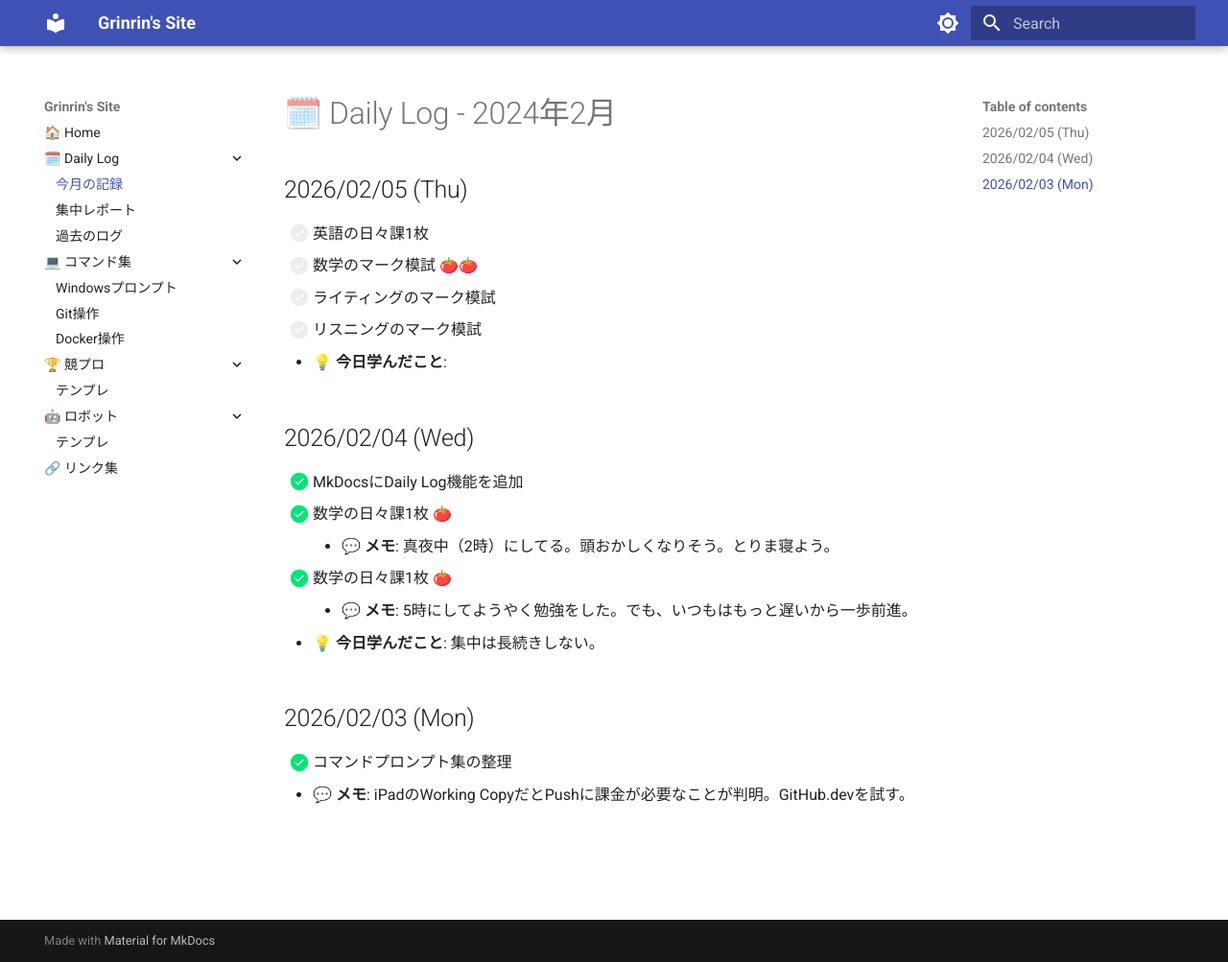
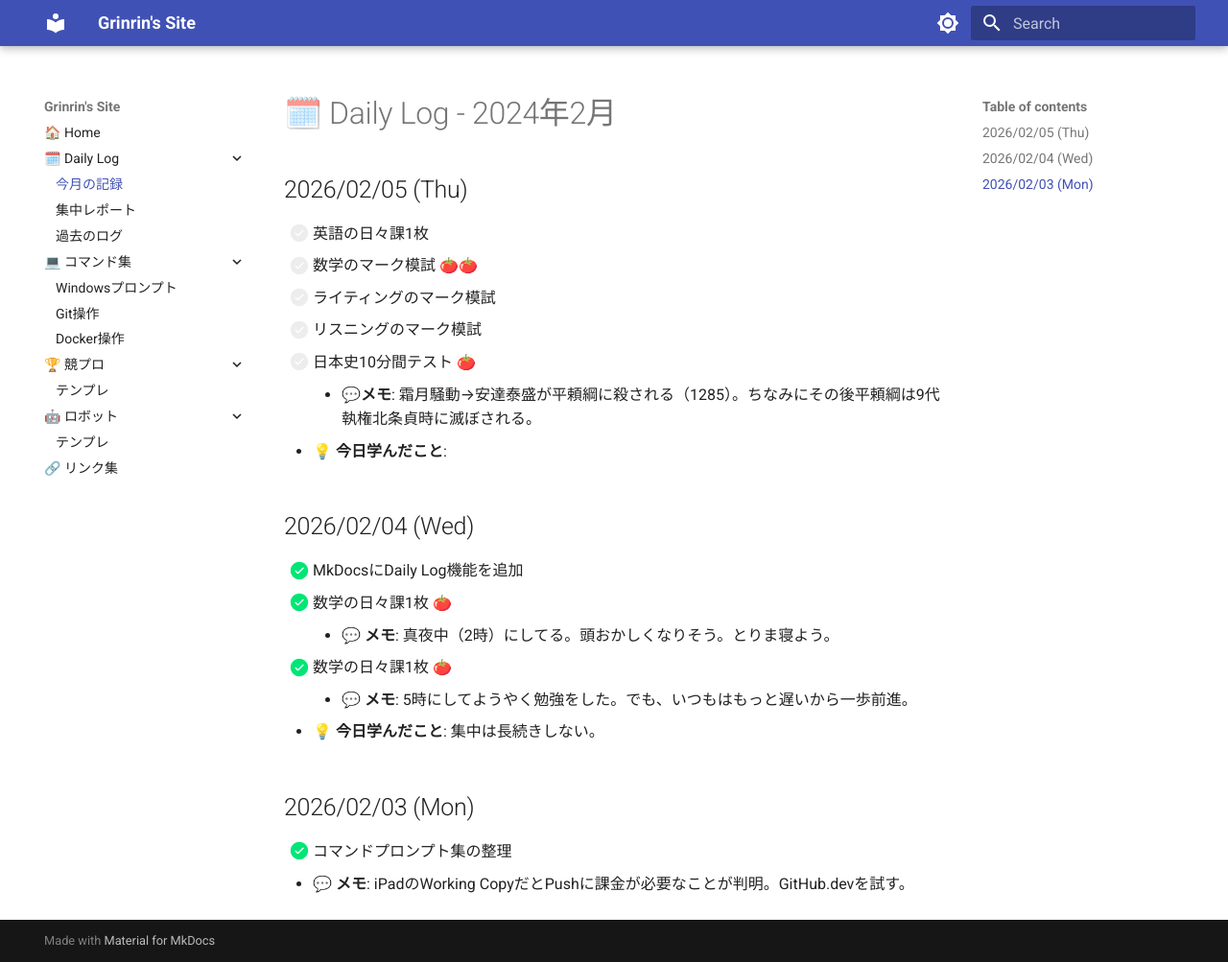
Before and after one commit to Grinrin1108/my-site, an MkDocs documentation site: the page built from docs/daily/2026_02/index.md, in a window 1280 px wide and 1003 px high. Shown: the whole window at 96% size. Built offline with MkDocs 1.6.1 and Material for MkDocs 9.7.7, drawn with Linux system fonts in a browser that asks for light colours.

Commit message:
2026/02/05 22:26

```diff
--- a/docs/daily/2026_02/index.md
+++ b/docs/daily/2026_02/index.md
@@ -5,6 +5,8 @@
 - [ ] 数学のマーク模試 🍅🍅
 - [ ] ライティングのマーク模試
 - [ ] リスニングのマーク模試
+- [ ] 日本史10分間テスト 🍅
+    - 💬**メモ**: 霜月騒動→安達泰盛が平頼綱に殺される（1285）。ちなみにその後平頼綱は9代執権北条貞時に滅ぼされる。
 
 - 💡 **今日学んだこと**:
 
```
